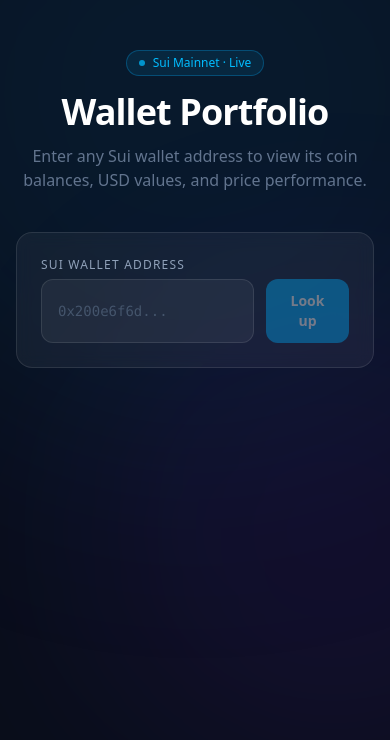
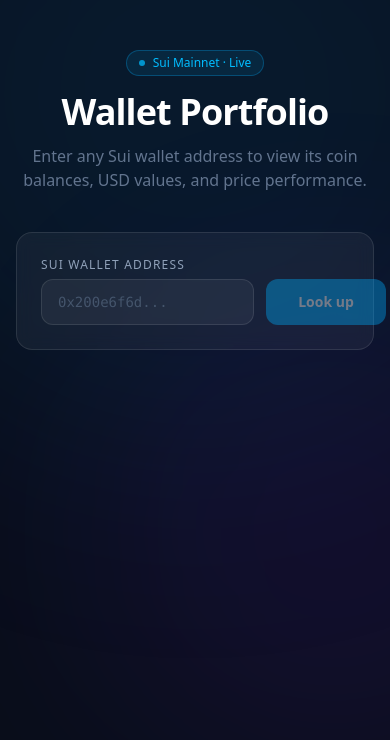
Before and after one commit to kiemtrann/minswap-challenge, a Next.js app in the folder frontend/: page / in a window 390 px wide. Shown: the top 740 px of the page. Built offline with nearby package versions, Linux system fonts and the light colour scheme.

Commit message:
main: fix loading button at mobile responsive

```diff
--- a/frontend/components/portfolio/AddressInput.tsx
+++ b/frontend/components/portfolio/AddressInput.tsx
@@ -49,7 +49,7 @@ export function AddressInput({ onSearch, loading }: AddressInputProps) {
               id="lookup-btn"
               disabled={loading || !value.trim()}
               className={twMerge(
-                "flex items-center gap-2 rounded-xl px-6 py-3 text-sm font-semibold transition-all duration-200",
+                "flex min-w-[120px] items-center justify-center gap-2 rounded-xl px-6 py-3 text-sm font-semibold transition-all duration-200",
                 "bg-sky-500 text-white hover:bg-sky-400 active:scale-95",
                 "disabled:cursor-not-allowed disabled:opacity-40",
               )}
```
